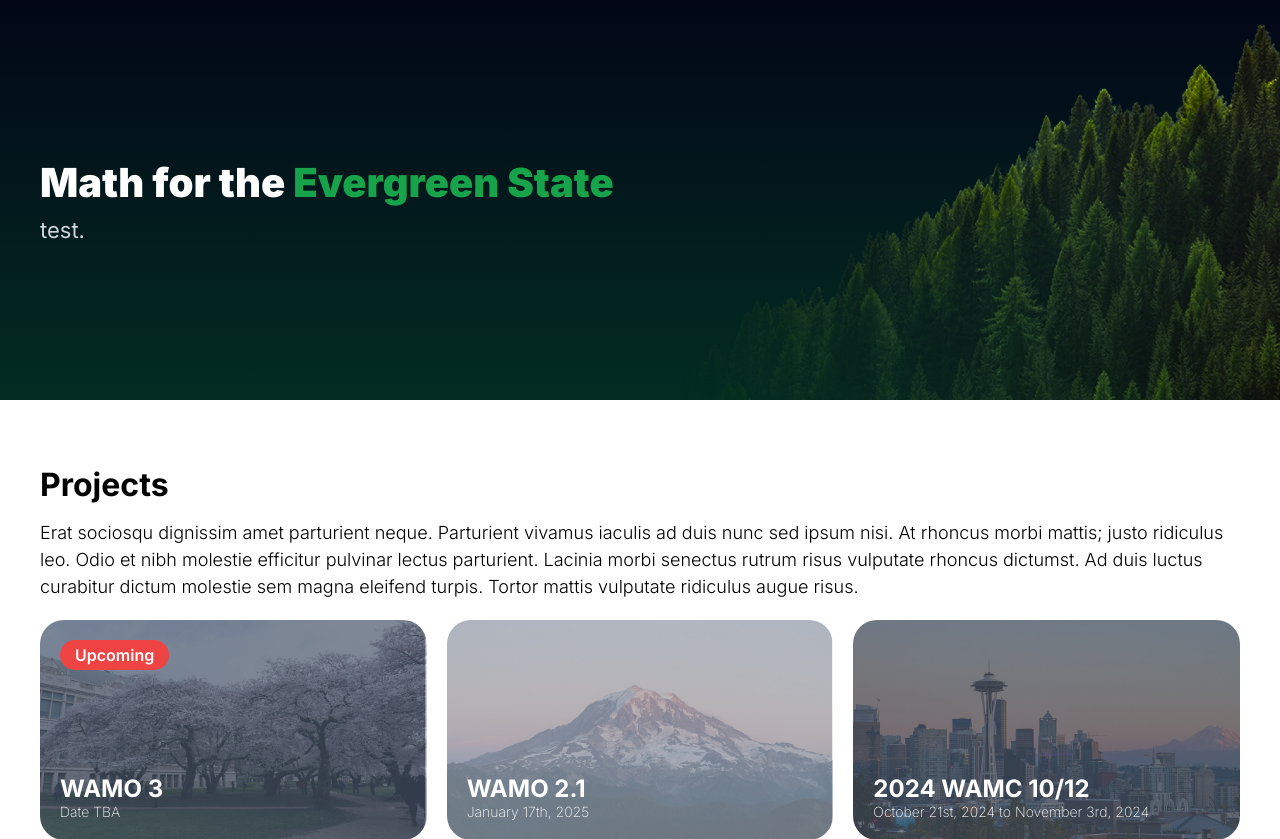
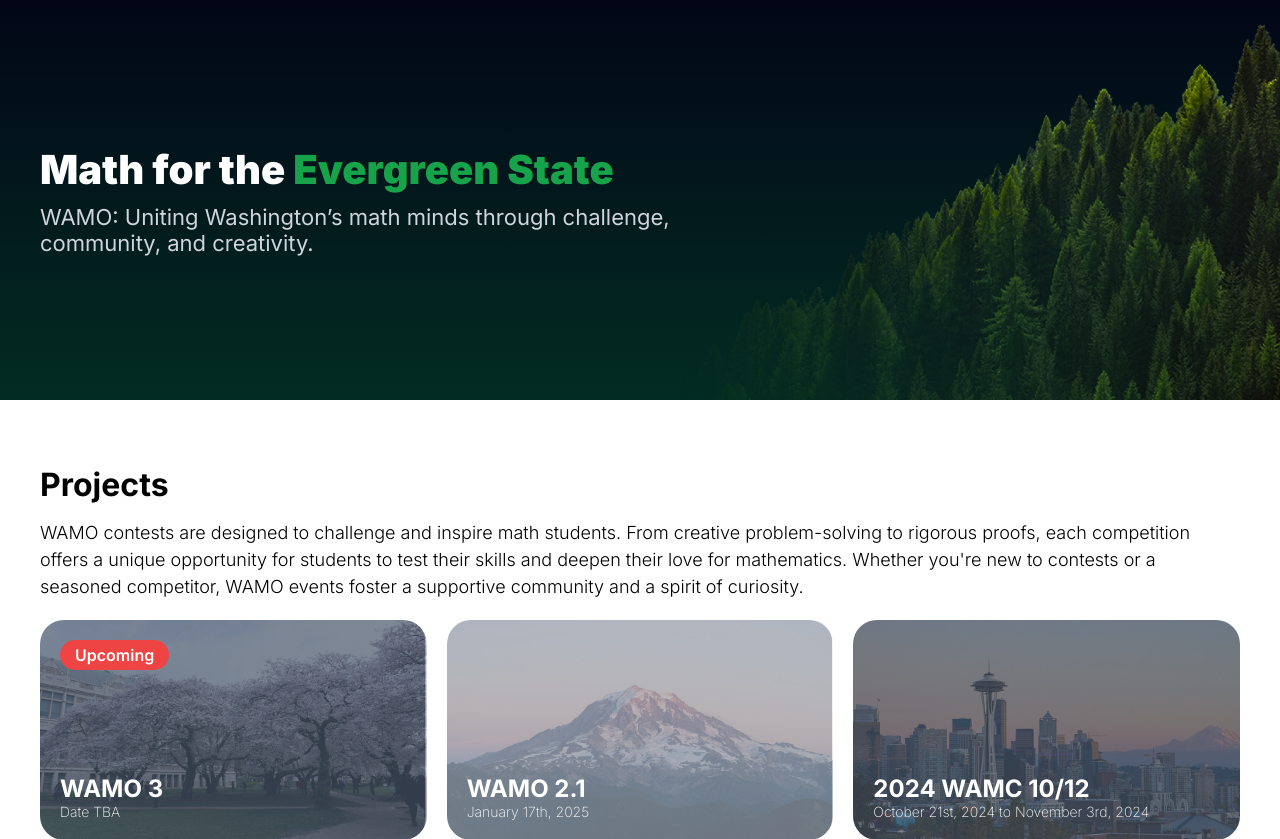
Before and after one commit to actiniumn404/WAMO, a Flask app: page / in a window 1280 px wide. Shown: the part 70-909 px from the top of the page. Run offline with Flask 3, Linux system fonts and the light colour scheme; some libraries are stand-ins or nearby versions.

Commit message:
Update index.html

```diff
--- a/templates/index.html
+++ b/templates/index.html
@@ -3,12 +3,12 @@
 
 <section id="hero">
     <span class="title">Math for the <span class="highlight">Evergreen&nbsp;State</span></span>
-    <span class="description">test.</span>
+    <span class="description">WAMO: Uniting Washington’s math minds through challenge, community, and creativity.</span>
 </section>
 
 <section id="events">
     <h1 id="events_title" class="section_title">Projects</h1>
-    <span id="events_description">Erat sociosqu dignissim amet parturient neque. Parturient vivamus iaculis ad duis nunc sed ipsum nisi. At rhoncus morbi mattis; justo ridiculus leo. Odio et nibh molestie efficitur pulvinar lectus parturient. Lacinia morbi senectus rutrum risus vulputate rhoncus dictumst. Ad duis luctus curabitur dictum molestie sem magna eleifend turpis. Tortor mattis vulputate ridiculus augue risus.</span>
+    <span id="events_description">WAMO contests are designed to challenge and inspire math students. From creative problem-solving to rigorous proofs, each competition offers a unique opportunity for students to test their skills and deepen their love for mathematics. Whether you're new to contests or a seasoned competitor, WAMO events foster a supportive community and a spirit of curiosity.</span>
 
     <div id="events_wrapper">
         <a class="event" style="--bg: url(/static/assets/uw.png)" href="events/wamo3">
```
